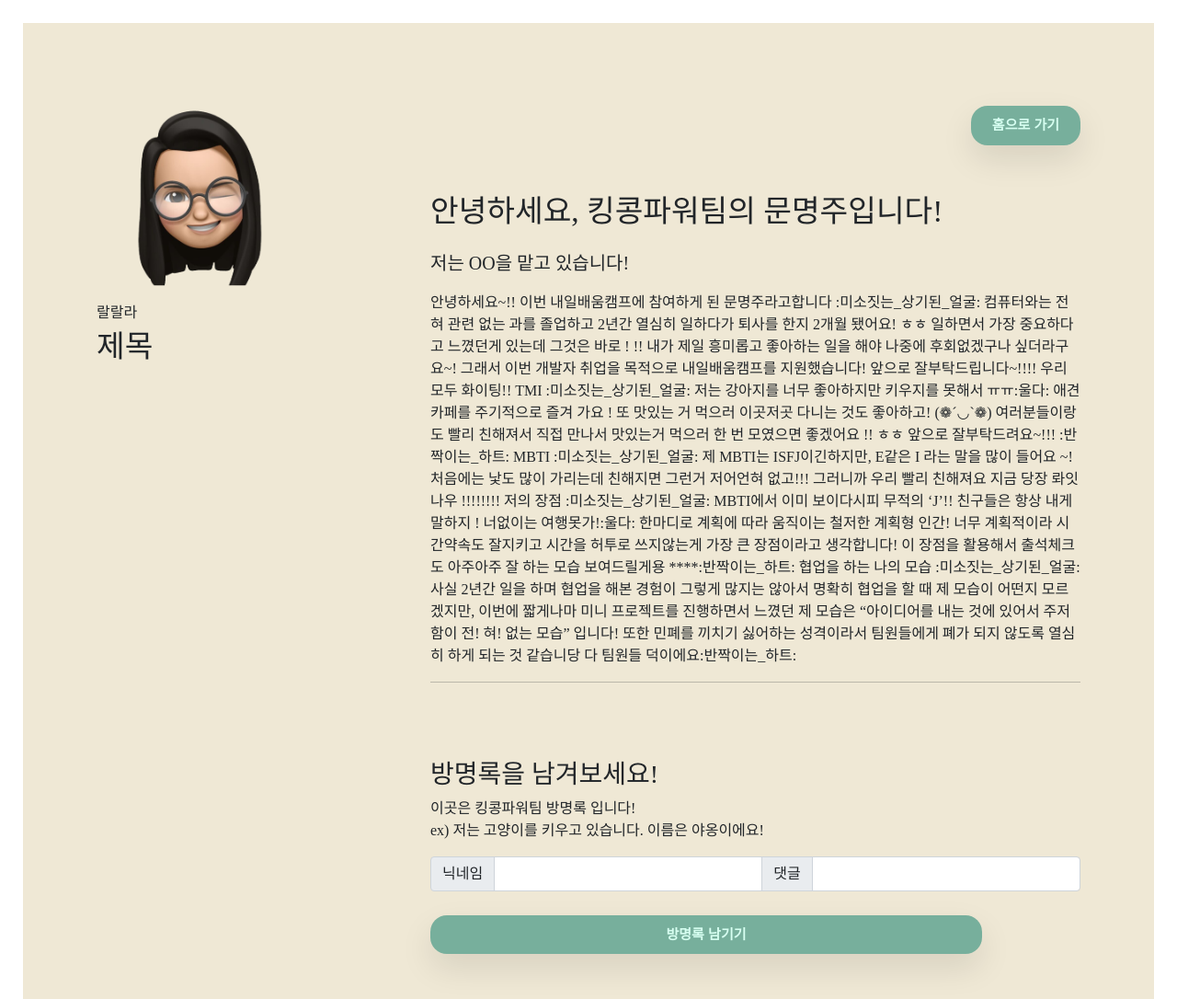
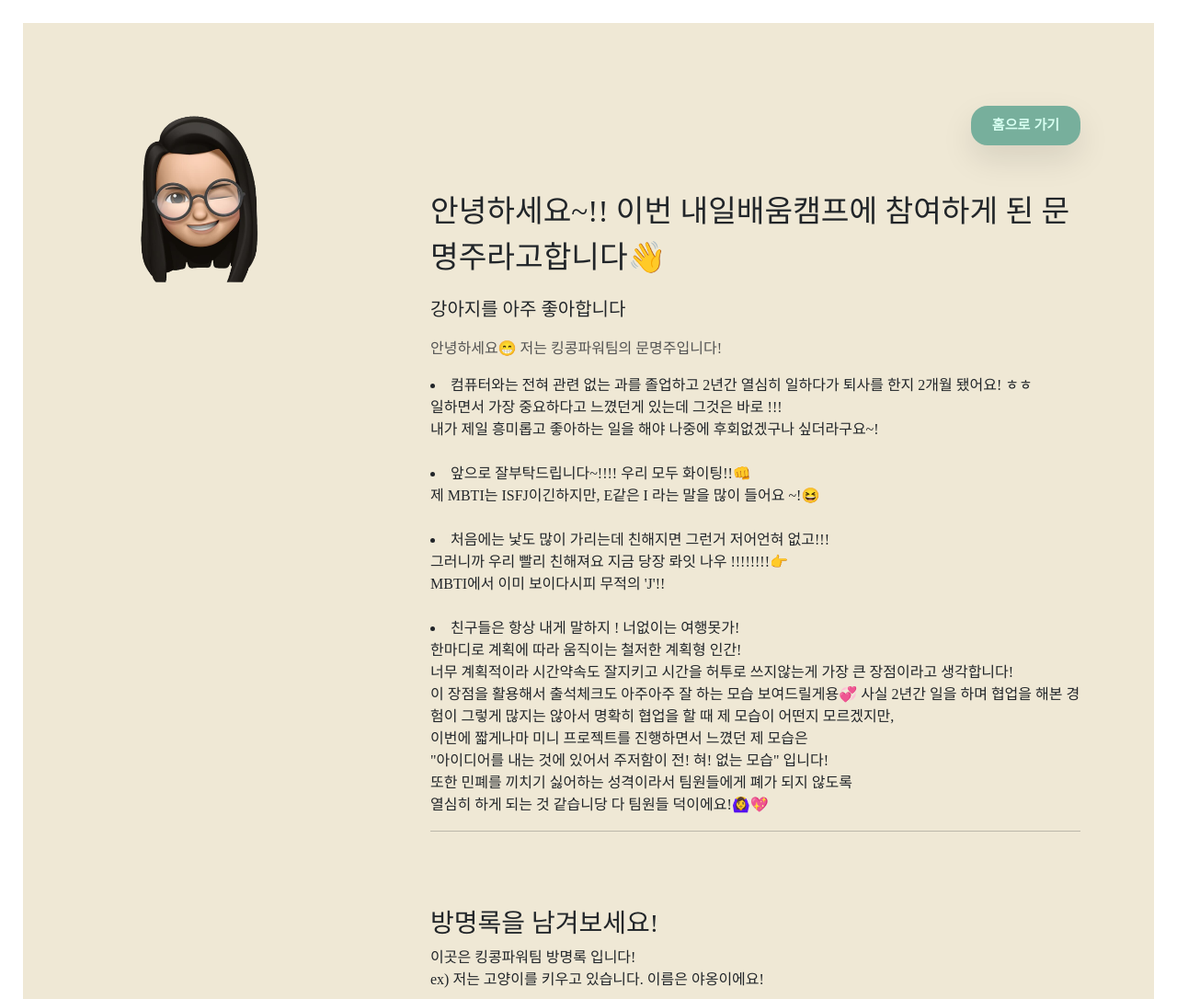
Before and after one commit to soiyo/let_me_introduce_myself, a Flask app: page /getPerson3 in a window 1280 px wide. Shown: the top 1086 px of the page at 92% size. Run offline with Flask 2, Linux system fonts and the light colour scheme; data that the repository does not hold is empty; some web fonts are replaced.

Commit message:
team-project-ver.5

```diff
--- a/team-project-1/app.py
+++ b/team-project-1/app.py
@@ -36,7 +36,7 @@ def getpeople3():
 @app.route('/gitmun')
 def gitmun(): return redirect("https://github.com/ansaudwn1234")
 
-@app.route('/blggmun')
+@app.route('/blgmun')
 def blgmun(): return redirect("https://velog.io/@ansaudwn123")
 
 @app.route('/getPerson4')
--- a/team-project-1/templates/personal_test_3.html
+++ b/team-project-1/templates/personal_test_3.html
@@ -40,8 +40,7 @@
     <body>
         <div class="grid-container container1">
             <div class="grid-item">
-                <img src="../static/images/test_3_1.png" class="card-img-top" alt="..." />랄랄라
-                <p style="font-size: 25pt">제목</p>
+                <img src="../static/images/test_3_1.png" class="card-img-top" alt="..." />
             </div>
 
             <div class="grid-item">
@@ -49,36 +48,26 @@
                 <a href="/">
                     <button class="w-btn w-btn-green center" type="button" style="float: right">홈으로 가기</button>
                 </a>
-                <p style="font-size: 25pt"><br></br>안녕하세요, 킹콩파워팀의 문명주입니다!</p>
-                <p style="font-size: 15pt">저는 OO을 맡고 있습니다!</p>
-                안녕하세요~!! 이번 내일배움캠프에 참여하게 된 문명주라고합니다 :미소짓는_상기된_얼굴:
-                컴퓨터와는 전혀 관련 없는 과를 졸업하고 2년간 열심히 일하다가 퇴사를 한지 2개월 됐어요! ㅎㅎ
-                일하면서 가장 중요하다고 느꼈던게 있는데 그것은 바로 ! !!
-                내가 제일 흥미롭고 좋아하는 일을 해야 나중에 후회없겠구나 싶더라구요~!
-                그래서 이번 개발자 취업을 목적으로 내일배움캠프를 지원했습니다!
-                앞으로 잘부탁드립니다~!!!! 우리 모두 화이팅!!
-                TMI :미소짓는_상기된_얼굴:
-                저는 강아지를 너무 좋아하지만 키우지를 못해서 ㅠㅠ:울다: 애견카페를 주기적으로 즐겨 가요 !
-                또 맛있는 거 먹으러 이곳저곳 다니는 것도 좋아하고! (❁´◡`❁)
-                여러분들이랑도 빨리 친해져서 직접 만나서 맛있는거 먹으러 한 번 모였으면 좋겠어요 !! ㅎㅎ
-                앞으로 잘부탁드려요~!!! :반짝이는_하트:
-                MBTI :미소짓는_상기된_얼굴:
-                제 MBTI는 ISFJ이긴하지만, E같은 I 라는 말을 많이 들어요 ~!
-                처음에는 낯도 많이 가리는데 친해지면 그런거 저어언혀 없고!!!
-                그러니까 우리 빨리 친해져요 지금 당장 롸잇 나우 !!!!!!!!
-                저의 장점 :미소짓는_상기된_얼굴:
-                MBTI에서 이미 보이다시피 무적의 ‘J’!!
-                친구들은 항상 내게 말하지 ! 너없이는 여행못가!:울다:
-                한마디로 계획에 따라 움직이는 철저한 계획형 인간!
-                너무 계획적이라 시간약속도 잘지키고 시간을 허투로 쓰지않는게 가장 큰 장점이라고 생각합니다!
-                이 장점을 활용해서 출석체크도 아주아주 잘 하는 모습 보여드릴게용 ****:반짝이는_하트:
-                협업을 하는 나의 모습 :미소짓는_상기된_얼굴:
-                사실 2년간 일을 하며 협업을 해본 경험이 그렇게 많지는 않아서
-                명확히 협업을 할 때 제 모습이 어떤지 모르겠지만,
-                이번에 짧게나마 미니 프로젝트를 진행하면서 느꼈던 제 모습은
-                “아이디어를 내는 것에 있어서 주저함이 전! 혀! 없는 모습” 입니다!
-                또한 민폐를 끼치기 싫어하는 성격이라서 팀원들에게 폐가 되지 않도록
-                열심히 하게 되는 것 같습니당 다 팀원들 덕이에요:반짝이는_하트:
+                <p style="font-size: 25pt"><br></br>안녕하세요~!! 이번 내일배움캠프에 참여하게 된 문명주라고합니다👋</p>
+                <p style="font-size: 15pt">강아지를 아주 좋아합니다</p>
+                <p style="color:rgb(83, 83, 83) ">안녕하세요😁 저는 킹콩파워팀의 문명주입니다!<br />
+                    <li>컴퓨터와는 전혀 관련 없는 과를 졸업하고 2년간 열심히 일하다가 퇴사를 한지 2개월 됐어요! ㅎㅎ<br />
+                        일하면서 가장 중요하다고 느꼈던게 있는데 그것은 바로 !!!<br />
+                        내가 제일 흥미롭고 좋아하는 일을 해야 나중에 후회없겠구나 싶더라구요~!<br /><br></li>
+                    <li>앞으로 잘부탁드립니다~!!!! 우리 모두 화이팅!!👊<br />
+                         제 MBTI는 ISFJ이긴하지만, E같은 I 라는 말을 많이 들어요 ~!😆<br /><br></li>
+                    <li>처음에는 낯도 많이 가리는데 친해지면 그런거 저어언혀 없고!!!<br />
+                        그러니까 우리 빨리 친해져요 지금 당장 롸잇 나우 !!!!!!!!👉<br />
+                        MBTI에서 이미 보이다시피 무적의 'J'!!<br /><br>
+                        <li>친구들은 항상 내게 말하지 ! 너없이는 여행못가!<br />
+                            한마디로 계획에 따라 움직이는 철저한 계획형 인간!<br />
+                             너무 계획적이라 시간약속도 잘지키고 시간을 허투로 쓰지않는게 가장 큰 장점이라고 생각합니다!<br />
+                            이 장점을 활용해서 출석체크도 아주아주 잘 하는 모습 보여드릴게용💞
+                            사실 2년간 일을 하며 협업을 해본 경험이 그렇게 많지는 않아서 명확히 협업을 할 때 제 모습이 어떤지 모르겠지만,<br />
+                            이번에 짧게나마 미니 프로젝트를 진행하면서 느꼈던 제 모습은<br />
+                             "아이디어를 내는 것에 있어서 주저함이 전! 혀! 없는 모습" 입니다!<br />
+                            또한 민폐를 끼치기 싫어하는 성격이라서 팀원들에게 폐가 되지 않도록<br />
+                            열심히 하게 되는 것 같습니당 다 팀원들 덕이에요!🙆‍♀️💖
                 <hr />
                 </div>
 
```
Also changed, not shown: team-project-1/static/style.css (+6 -1 lines), team-project-1/templates/index.html (+17 -12 lines), team-project-1/templates/personal_test_1.html (+24 -23 lines), team-project-1/templates/personal_test_2.html (+12 -12 lines), team-project-1/templates/personal_test_4.html (+22 -24 lines), team-project-1/static/images/kingkong.png (added), team-project-1/static/images/mongkong.png (deleted), team-project-1/static/images/test_1.png, team-project-1/static/images/test_1_1.png, team-project-1/static/images/test_2.png, team-project-1/static/images/test_2_1.png, team-project-1/static/images/test_3.png, team-project-1/static/images/test_3_1.png, 1 other file.
